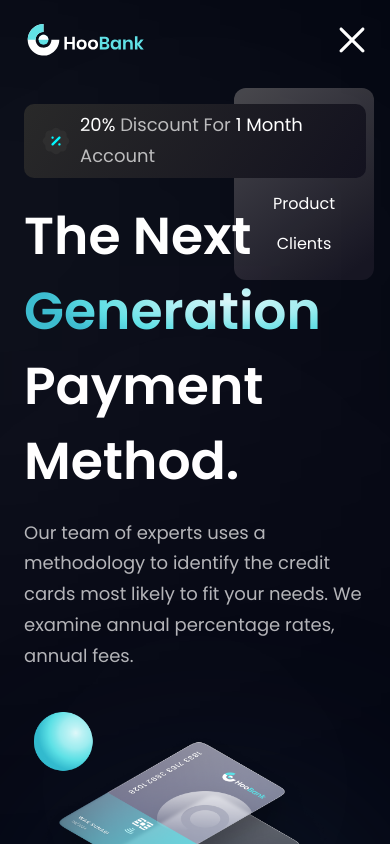
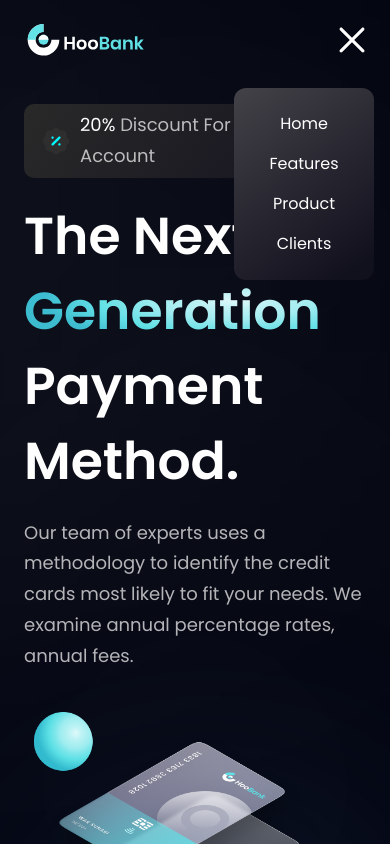
Before and after one commit to xqudee/Bank-Landing, a React (Vite) app: page / in a window 390 px wide. Both pictures are taken after a click on the picture 352 px from the left and 40 px from the top of the page. Shown: the top 844 px of the page. Built offline with nearby package versions, Linux system fonts and the light colour scheme.

Commit message:
Update Navbar.jsx

```diff
--- a/src/components/Navbar.jsx
+++ b/src/components/Navbar.jsx
@@ -29,7 +29,7 @@ const Navbar = () => {
         <div
           className={`${toggle ? 'flex' : 'hidden'}
           p-6 bg-black-gradient absolute top-20 right-0
-          mx-4 my-2 min-w-[140px] rounded-xl sidebar`}>
+          mx-4 my-2 min-w-[140px] rounded-xl sidebar z-10`}>
           <ul className='list-none flex flex-col justify-end items-center flex-1 gap-4'>
             {navLinks.map((item, index) => (
               <li key={index} className={`font-poppins font-normal cursor-pointer text-[16px] text-white`}>
```
